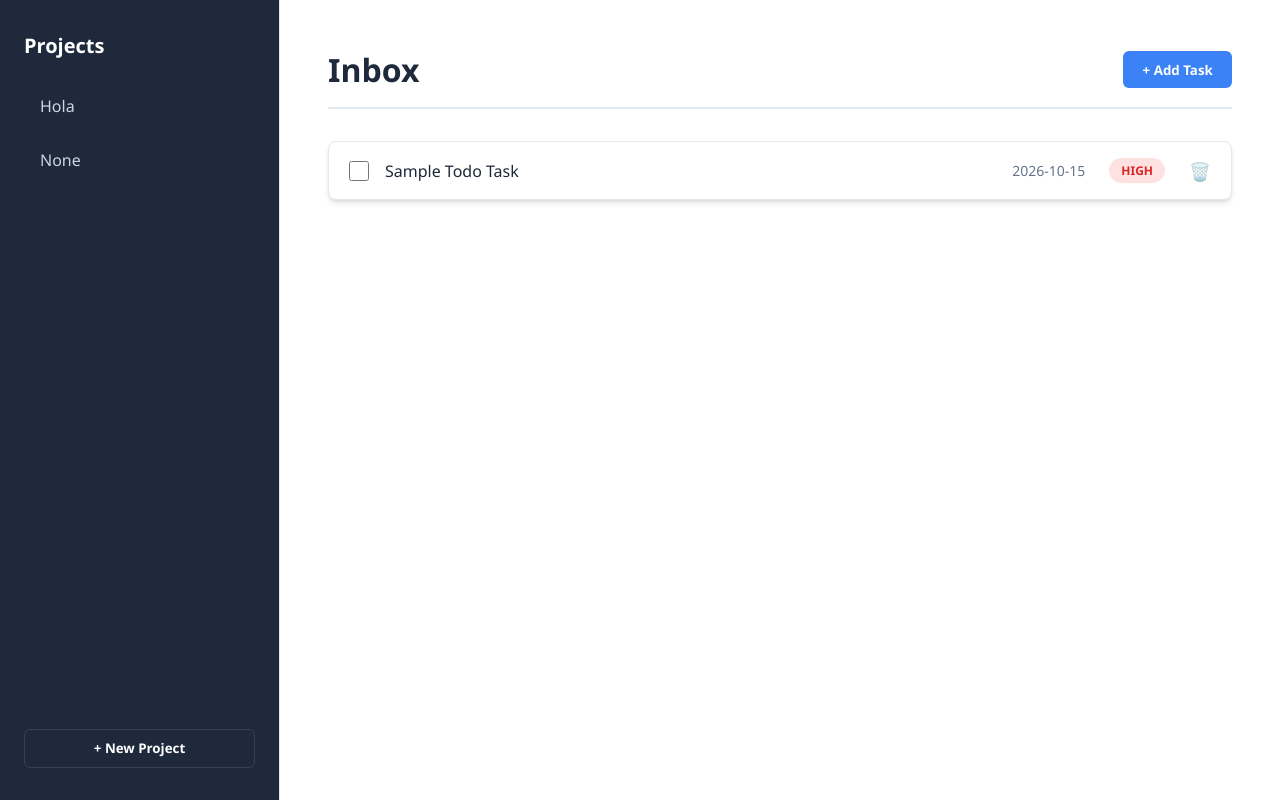
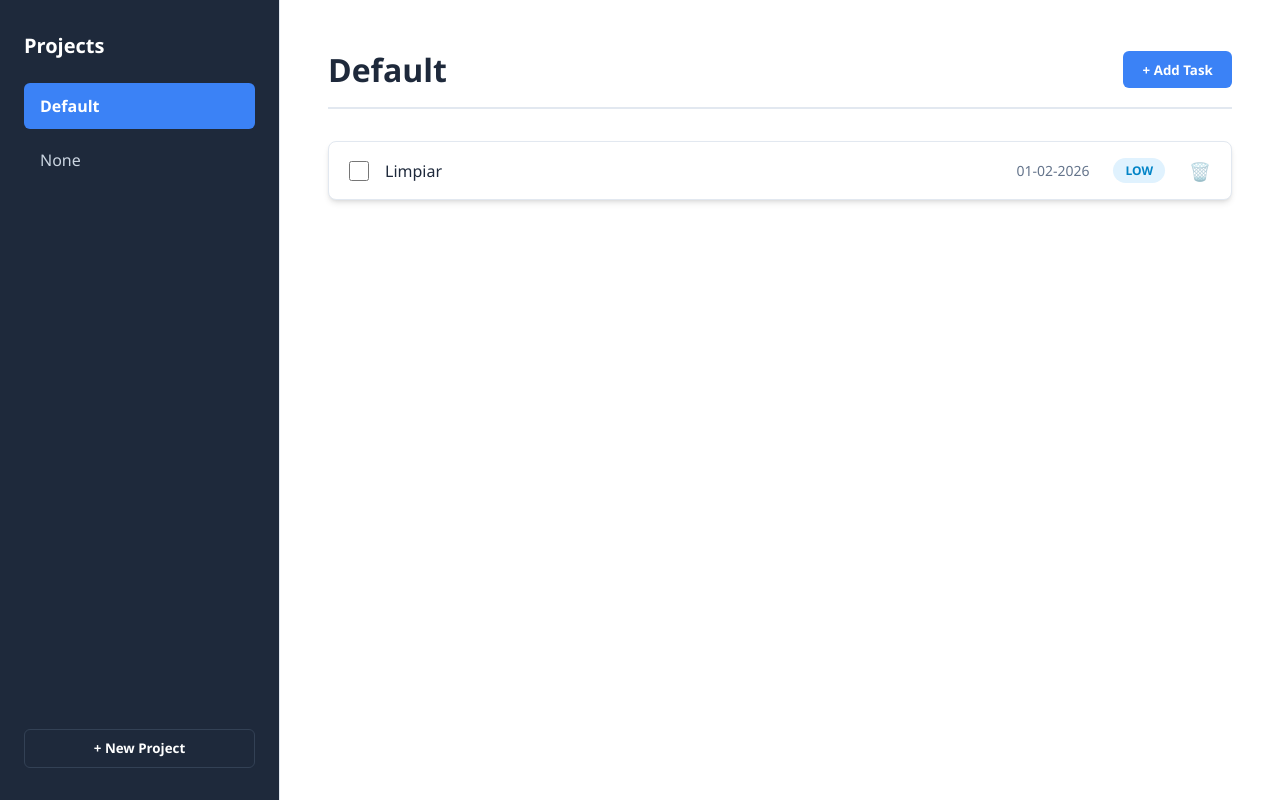
Before and after one commit to LenielMojica/to-do-list, a website built with webpack: page src/template.html in a window 1280 px wide. Built offline with nearby package versions, Linux system fonts and the light colour scheme.

Commit message:
Active state for each project handled, displaying all of its todos

```diff
--- a/src/index.js
+++ b/src/index.js
@@ -3,9 +3,13 @@ import createTodo from "./todo.js";
 import createProject from "./project.js";
 import { projectManager } from "./projectsManager.js";
 import { controller } from "./projectController.js";
-const project1 = createProject("Hola");
-projectManager.addProject(project1);
+const Default = createProject("Default");
+projectManager.addProject(Default);
+projectManager.selectProject(Default);
 const project2 = createProject("None");
+
 projectManager.addProject(project2);
+const todo1 = createTodo("Limpiar", "Limpiar", "01-02-2026", "", "low");
+Default.addTodo(todo1);
 const projects = projectManager.getProjects();
 controller.renderApp(projects);
--- a/src/projectController.js
+++ b/src/projectController.js
@@ -5,14 +5,53 @@ export const controller = (() => {
   const modal = document.getElementById("todo-modal");
   const closeBtn = document.querySelector(".close");
   const projectList = document.getElementById("project-list");
+  const currentProjectTitle = document.getElementById("current-project-title");
+  const todoContainer = document.getElementById("todo-container");
   addTodoBtn.addEventListener("click", () => {
     modal.classList.remove("hidden");
   });
-
+  console.log(projectManager.getSelected());
   closeBtn.addEventListener("click", () => {
     modal.classList.add("hidden");
   });
+
+  const renderTodos = () => {
+    const project = projectManager.getSelected();
+    currentProjectTitle.textContent = project.title;
+    project.getTodos().forEach((todo) => {
+      const todoCard = document.createElement("div");
+      todoCard.classList.add("todo-card");
+      todoContainer.appendChild(todoCard);
+      const todoLeftSide = document.createElement("div");
+      todoLeftSide.classList.add("todo-left");
+      todoCard.appendChild(todoLeftSide);
+      const todoCheckBox = document.createElement("input");
+      todoCheckBox.setAttribute("type", "checkbox");
+      todoCheckBox.classList.add("todo-checkbox");
+      const todoTitle = document.createElement("span");
+      todoTitle.classList.add("todo-title");
+      todoLeftSide.appendChild(todoCheckBox);
+      todoLeftSide.appendChild(todoTitle);
+      todoTitle.innerHTML = todo.title;
+      const todoRightSide = document.createElement("div");
+      todoRightSide.classList.add("todo-right");
+      todoCard.appendChild(todoRightSide);
+      const date = document.createElement("span");
+      const priority = document.createElement("span");
+      const deleteBtn = document.createElement("button");
+      date.classList.add("todo-date");
+      priority.classList.add("priority-badge", todo.priority);
+      deleteBtn.classList.add("btn-delete");
+      todoRightSide.appendChild(date);
+      todoRightSide.appendChild(priority);
+      todoRightSide.appendChild(deleteBtn);
+      priority.innerHTML = todo.priority;
+      date.innerHTML = todo.date;
+      deleteBtn.innerHTML = "🗑️";
+    });
+  };
   const renderApp = (projects) => {
+    renderTodos();
     projectList.innerHTML = "";
 
     projects.forEach((project) => {
@@ -21,8 +60,9 @@ export const controller = (() => {
       title.innerHTML = project.title;
       projectList.appendChild(title);
       title.addEventListener("click", () => {
+        todoContainer.innerHTML = "";
         projectManager.selectProject(project);
-        console.log(projectManager.getSelected());
+
         renderApp(projects);
       });
 
--- a/src/template.html
+++ b/src/template.html
@@ -20,20 +20,12 @@
 
       <main class="main-content">
         <header class="main-header">
-          <h1 id="current-project-title">Inbox</h1>
+          <h1 id="current-project-title"></h1>
           <button id="add-todo-btn" class="btn btn-primary">+ Add Task</button>
         </header>
 
         <div id="todo-container" class="todo-container">
-          <div class="todo-card">
-            <div class="todo-left">
-              <input type="checkbox" class="todo-checkbox" />
-              <span class="todo-title">Sample Todo Task</span>
-            </div>
-            <div class="todo-right">
-              <span class="todo-date">2026-10-15</span>
-              <span class="priority-badge high">High</span>
-              <button class="btn-delete">🗑️</button>
+
             </div>
           </div>
         </div>
--- a/src/todoController.js
+++ b/src/todoController.js
@@ -0,0 +1,2 @@
+import { projectManager } from "./projectsManager";
+export const todoController = (() => {})();
```
